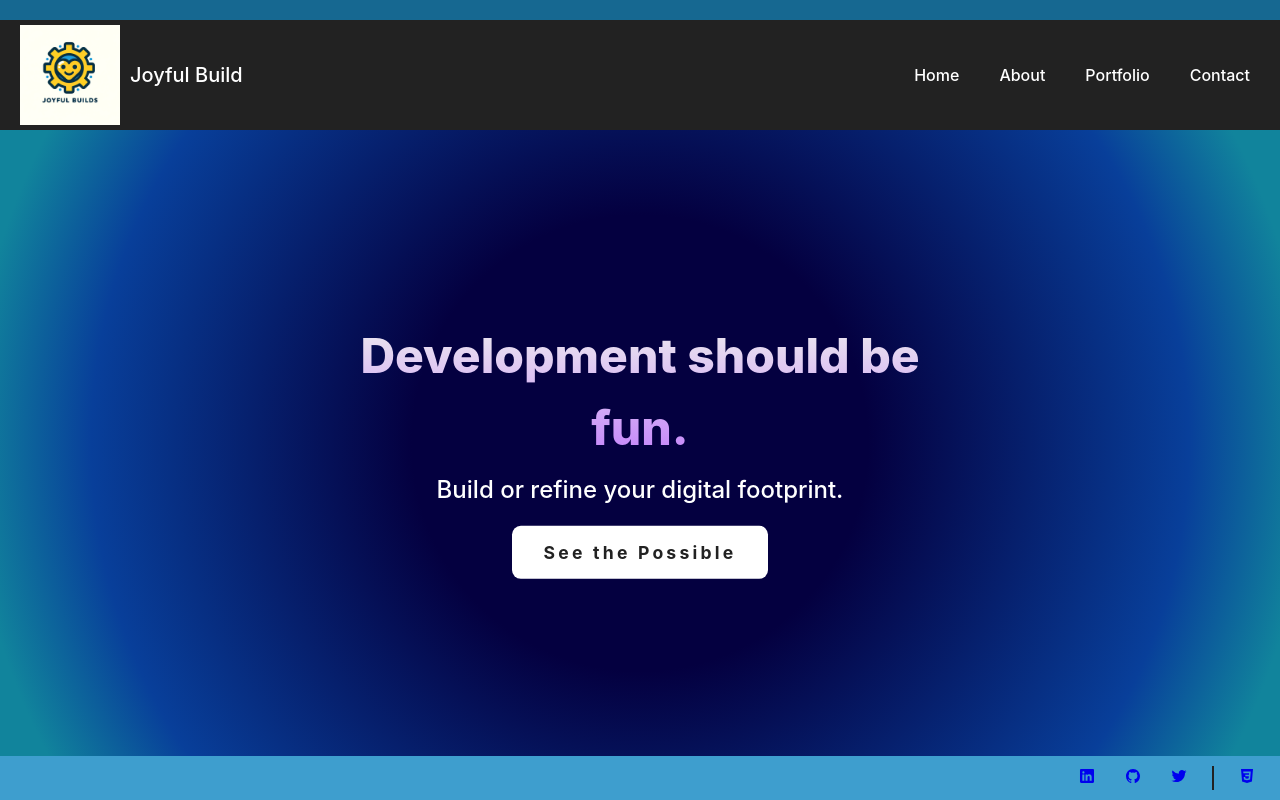
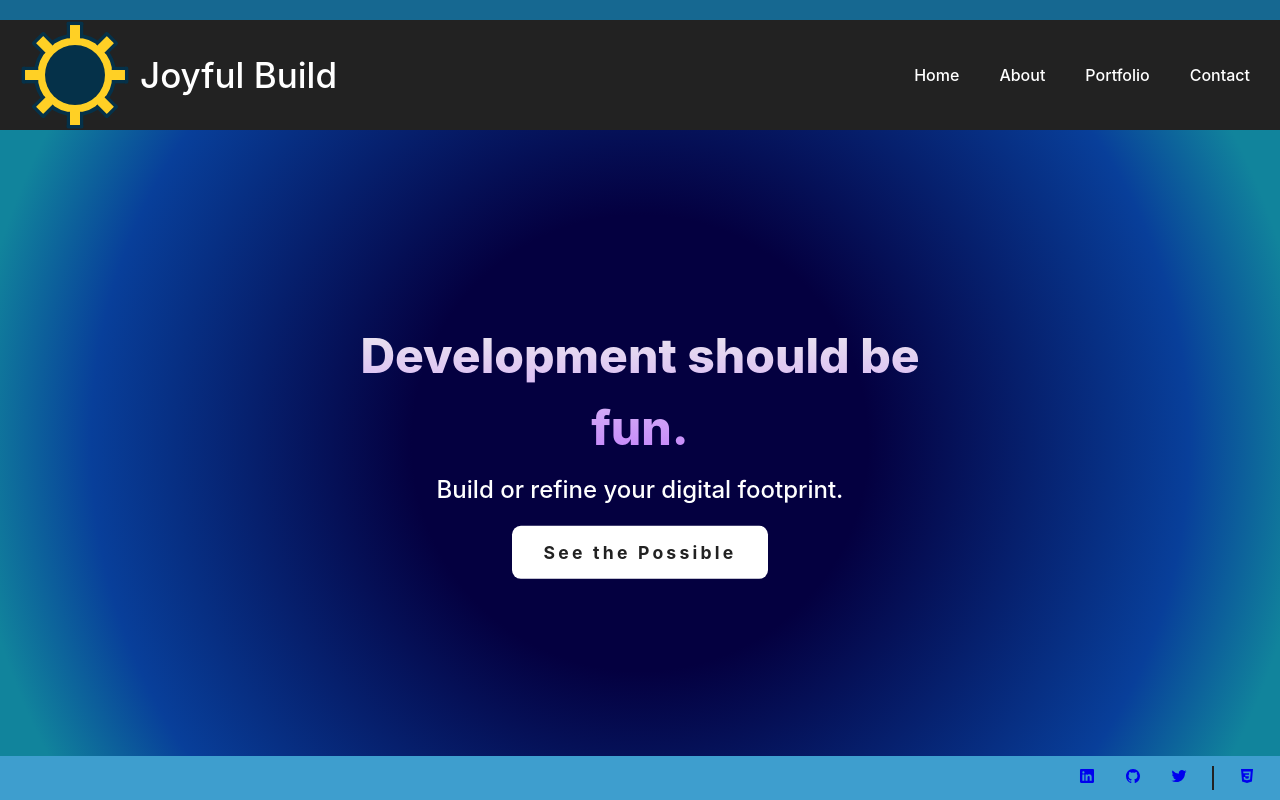
Before and after one commit to emeria/joyfulbuilds, a React (Vite) app: page / in a window 1280 px wide. Built offline with nearby package versions, Linux system fonts and the light colour scheme.

Commit message:
added custom logo through css

```diff
--- /dev/null
+++ b/src/components/Logo.tsx
@@ -0,0 +1,23 @@
+import '../styles/Logo.css'
+
+const Logo: React.FC = () => {
+
+    return (
+        <>
+            <div className="cog">
+                <div className="smile"></div>
+                <div className="tooth"></div>
+                <div className="tooth"></div>
+                <div className="tooth"></div>
+                <div className="tooth"></div>
+                <div className="tooth"></div>
+                <div className="tooth"></div>
+                <div className="tooth"></div>
+                <div className="tooth"></div>
+            </div>
+
+        </>
+    );
+}
+
+export default Logo;
--- a/src/components/Navbar.tsx
+++ b/src/components/Navbar.tsx
@@ -2,8 +2,9 @@ import { Link } from 'react-router-dom';
 import React, { useContext } from 'react';
 import { IonIcon } from '@ionic/react';
 import { menuOutline, closeOutline } from 'ionicons/icons';
-import logo from '../assets/joyfulbuild.png';
+// import logo from '../assets/joyfulbuild.png';
 import { MobileMenuContext } from './MobileMenuContext';
+import Logo from './Logo';
 
 const Navbar: React.FC = () => {
 
@@ -19,7 +20,8 @@ const Navbar: React.FC = () => {
       {/* Rest of your Navbar component */}
       <nav>
         <div className="logo">
-          <Link to="/"><img src={logo} alt="Joyful Build Logo" />Joyful Build</Link>
+          {/* <Link to="/"><img src={logo} alt="Joyful Build Logo" />Joyful Build</Link> */}
+          <Link to="/"><Logo/>Joyful Build</Link>
         </div>
         <div className="toggle" onClick={toggleMobileMenu}>
           <Link to="#"><IonIcon icon={isMobileMenuOpen ? closeOutline : menuOutline} aria-label="nav-menu-toggle"></IonIcon></Link>
--- a/src/styles/App.css
+++ b/src/styles/App.css
@@ -45,7 +45,7 @@ li {
 
 nav {
   background: #222;
-  padding: 5px 20px;
+  padding:0px 20px;
   display: flex;
   align-items: center;
 }
@@ -65,7 +65,14 @@ nav a:hover {
 .logo a {
   display: flex;
   align-items: center;
-  font-size: 20px;
+  font-size: 35px;
+}
+
+.cog {
+  box-sizing: content-box;
+  transform: scale(.75);
+  width: 100px;
+  margin-right: 10px;
 }
 
 .logo img {
--- /dev/null
+++ b/src/styles/Logo.css
@@ -0,0 +1,60 @@
+* {
+    --border-color: #053149;
+    --inner-color: #FFD025;
+    --inner-diameter: 80px;
+
+  }
+
+  .cog {
+    width: 100px;
+    height: 100px;
+    border-radius: 50%;
+    position: relative;
+    background-color: var(--inner-color); /* Cog color */
+    /* margin: 50px; To view it properly */
+    border: 3px solid var(--border-color); /* Border around the cog */
+    border-width: thick;
+  }
+
+  /* The rest of the CSS for teeth, smiley face, etc., remains the same */
+
+
+  .tooth {
+    width: 23px; /* Slightly wider to overlap */
+    height: 23px; /* Slightly taller to overlap */
+    background-color: var(--inner-color); /* Same as cog color */
+    position: absolute;
+    top: 50%;
+    left: 50%;
+    transform-origin: 50% 50%;
+    border-bottom: 3px solid var(--border-color);
+    border-right: 3px solid var(--border-color); /* Border only on the right side */
+    border-top: 3px solid var(--border-color); /* Border only on the top side */
+    box-sizing: border-box;
+    border-radius: 15%;
+    border-width: thick;
+  }
+
+  /* Position each tooth */
+  .cog .tooth {
+    transform: translate(-50%, -50%) rotate(0deg) translate(60px);
+  }
+  .cog .tooth:nth-child(2) { transform: translate(-50%, -50%) rotate(45deg) translate(60px); }
+  .cog .tooth:nth-child(3) { transform: translate(-50%, -50%) rotate(90deg) translate(60px); }
+  .cog .tooth:nth-child(4) { transform: translate(-50%, -50%) rotate(135deg) translate(60px); }
+  .cog .tooth:nth-child(5) { transform: translate(-50%, -50%) rotate(180deg) translate(60px); }
+  .cog .tooth:nth-child(6) { transform: translate(-50%, -50%) rotate(225deg) translate(60px); }
+  .cog .tooth:nth-child(7) { transform: translate(-50%, -50%) rotate(270deg) translate(60px); }
+  .cog .tooth:nth-child(8) { transform: translate(-50%, -50%) rotate(315deg) translate(60px); }
+
+  .cog:after {
+    content: '';
+    position: absolute;
+    top: 50%;
+    left: 50%;
+    width: var( --inner-diameter); /* Size of the inner circle */
+    height: var( --inner-diameter); /* Size of the inner circle */
+    background-color: var(--border-color); /* Color of the inner circle */
+    border-radius: 50%;
+    transform: translate(-50%, -50%);
+  }
```
